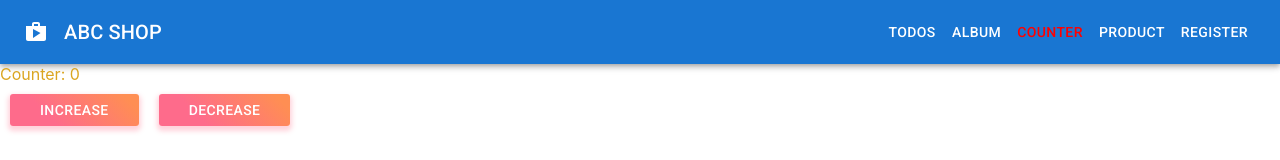
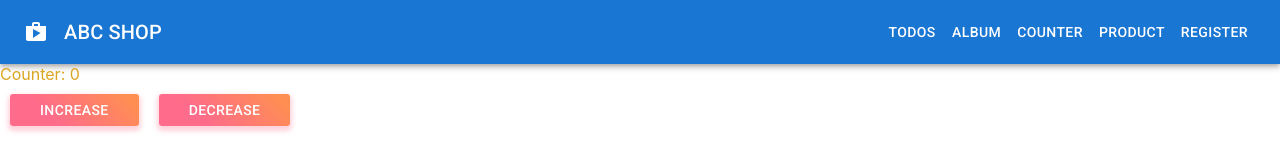
Before and after one commit to xhoang0509/learn-reactjs, a React (Create React App) app: page /counter in a window 1280 px wide. Shown: the top 160 px of the page. Built offline with nearby package versions, Linux system fonts and the light colour scheme; no server answers.

Commit message:
header css module

```diff
--- /dev/null
+++ b/src/components/Header/Header.module.css
@@ -0,0 +1,9 @@
+.link {
+    text-decoration: none;
+    color: #fff;
+}
+
+.link.active {
+    color: red;
+    cursor: default;
+}
--- a/src/components/Header/Header.scss
+++ /dev/null
@@ -1,9 +0,0 @@
-.active {
-    color: red;
-    cursor: default;
-}
-
-a {
-    text-decoration: none;
-    color: #fff;
-}
--- a/src/components/Header/index.jsx
+++ b/src/components/Header/index.jsx
@@ -5,10 +5,10 @@ import Button from '@mui/material/Button';
 import Toolbar from '@mui/material/Toolbar';
 import Typography from '@mui/material/Typography';
 import * as React from 'react';
-import { NavLink } from 'react-router-dom';
-import './Header.scss';
+import { Link, NavLink } from 'react-router-dom';
+import styles from './Header.module.css';
 
-export default function ButtonAppBar() {
+export default function Header() {
     return (
         <Box sx={{ flexGrow: 1 }}>
             <AppBar position="static">
@@ -26,19 +26,21 @@ export default function ButtonAppBar() {
                         component="div"
                         sx={{ flexGrow: 1 }}
                     >
-                        <NavLink to="/">ABC SHOP</NavLink>
+                        <Link className={styles.link} to="/">
+                            ABC SHOP
+                        </Link>
                     </Typography>
 
-                    <NavLink to="/todo">
+                    <NavLink className={styles.link} to="/todo">
                         <Button color="inherit">Todos</Button>
                     </NavLink>
-                    <NavLink to="/album">
+                    <NavLink className={styles.link} to="/album">
                         <Button color="inherit">Album</Button>
                     </NavLink>
-                    <NavLink to="/counter">
+                    <NavLink className={styles.link} to="/counter">
                         <Button color="inherit">Counter</Button>
                     </NavLink>
-                    <NavLink to="/product">
+                    <NavLink className={styles.link} to="/product">
                         <Button color="inherit">Product</Button>
                     </NavLink>
 
```
